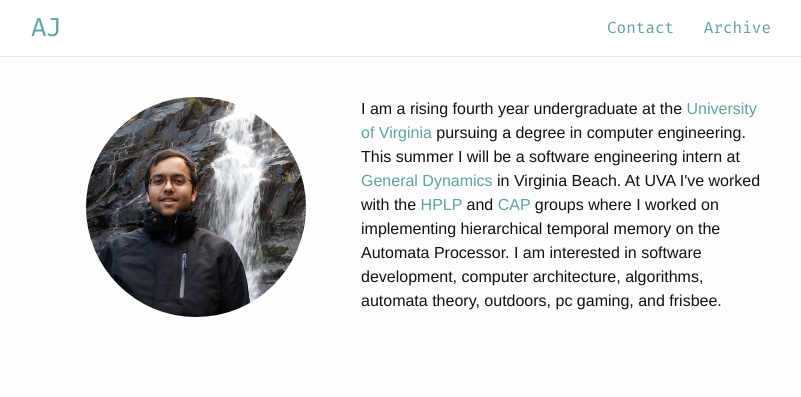
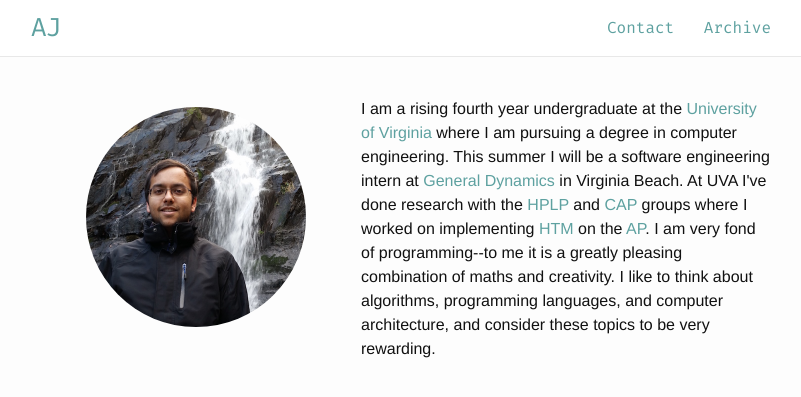
Before and after one commit to ajvarshneya/ajvarshneya.github.io, a Jekyll site: the page built from index.html, in a window 1280 px wide. Shown: the top 397 px of the page, without its empty margins (239-1040 px from the left). Built offline with Jekyll 4.4.1, drawn with Linux system fonts in a browser that asks for light colours.

Commit message:
Updated index

```diff
--- a/index.html
+++ b/index.html
@@ -3,8 +3,9 @@
 ---
   <!--<h1 class="page-heading"><a href="{{ page.permalink }}">{{ page.title }}</a></h1>-->
 <div id="main-container" style="">
-	<img src="aj.jpg" style="border-radius: 50%; width: 220px; float: left; margin: 0px 55px 20px 55px;">
-	<p style="margin: 10px 0px 0px 0px;"> I am a rising fourth year undergraduate at the <a href="http://seas.virginia.edu/">University of Virginia</a> pursuing a degree in computer engineering. This summer I will be a software engineering intern at <a href="http://www.generaldynamics.com/">General Dynamics</a> in Virginia Beach. At UVA I've worked with the <a href="http://hplp.ece.virginia.edu/">HPLP</a> and <a href="http://cap.virginia.edu/">CAP</a> groups where I worked on implementing hierarchical temporal memory on the Automata Processor. I am interested in software development, computer architecture, algorithms, automata theory, outdoors, pc gaming, and frisbee.</p>
+	<img src="aj.jpg" style="border-radius: 50%; width: 220px; float: left; margin: 10px 55px 20px 55px;">
+	<p style="margin: 10px 0px 0px 0px;"> I am a rising fourth year undergraduate at the <a href="http://seas.virginia.edu/">University of Virginia</a> where I am pursuing a degree in computer engineering. This summer I will be a software engineering intern at <a href="http://www.generaldynamics.com/">General Dynamics</a> in Virginia Beach. At UVA I've done research with the <a href="http://hplp.ece.virginia.edu/">HPLP</a> and <a href="http://cap.virginia.edu/">CAP</a> groups where I worked on implementing <a href="https://en.wikipedia.org/wiki/Hierarchical_temporal_memory">HTM</a> on the <a href="http://www.micronautomata.com/">AP</a>. I am very fond of programming--to me it is a greatly pleasing combination of maths and creativity. I like to think about algorithms, programming languages, and computer architecture, and consider these topics to be very rewarding.
+
 </span>
   <!--<p class="rss-subscribe">subscribe <a href="{{ "/feed.xml" | prepend: site.baseurl }}">via RSS</a></p>-->
 
```
Also changed, not shown: 1 other file.
